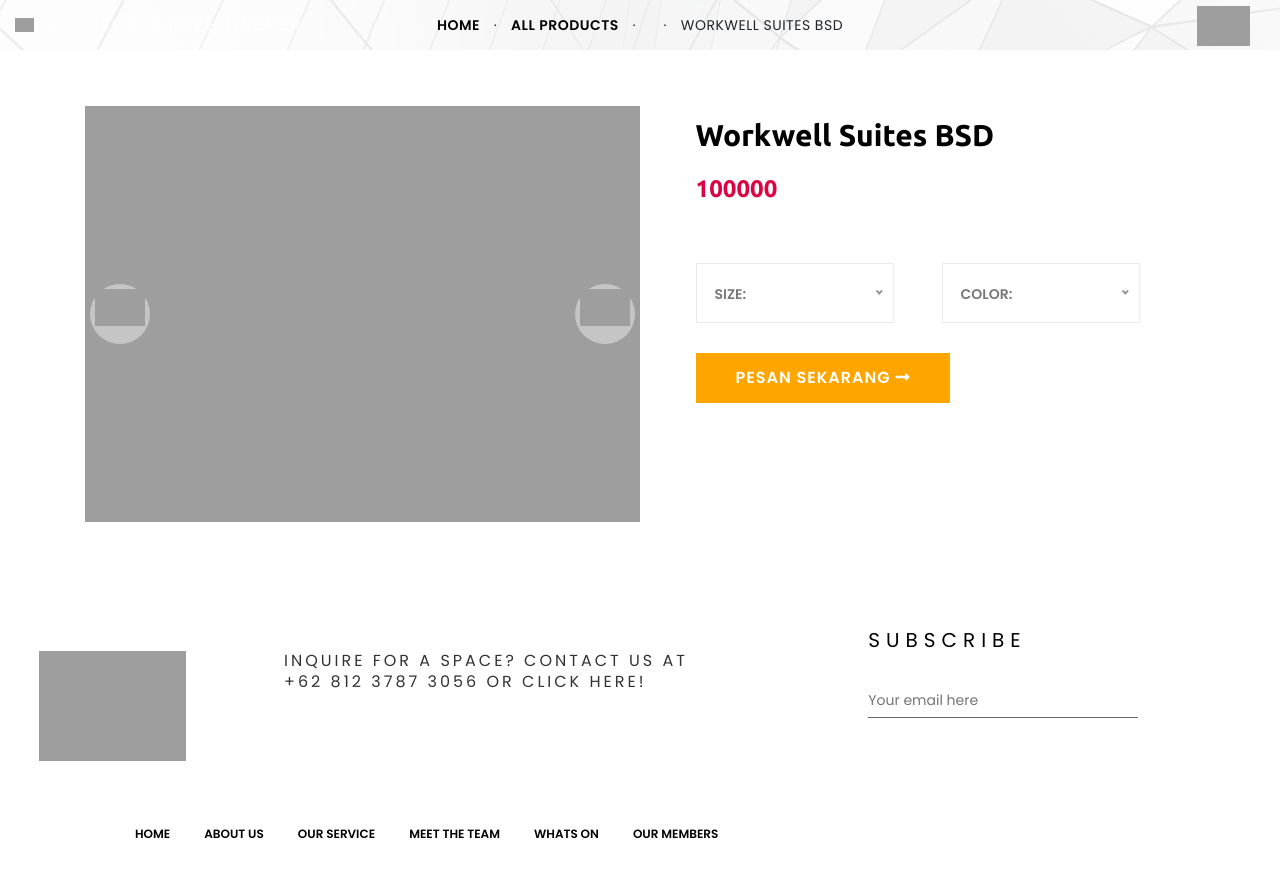
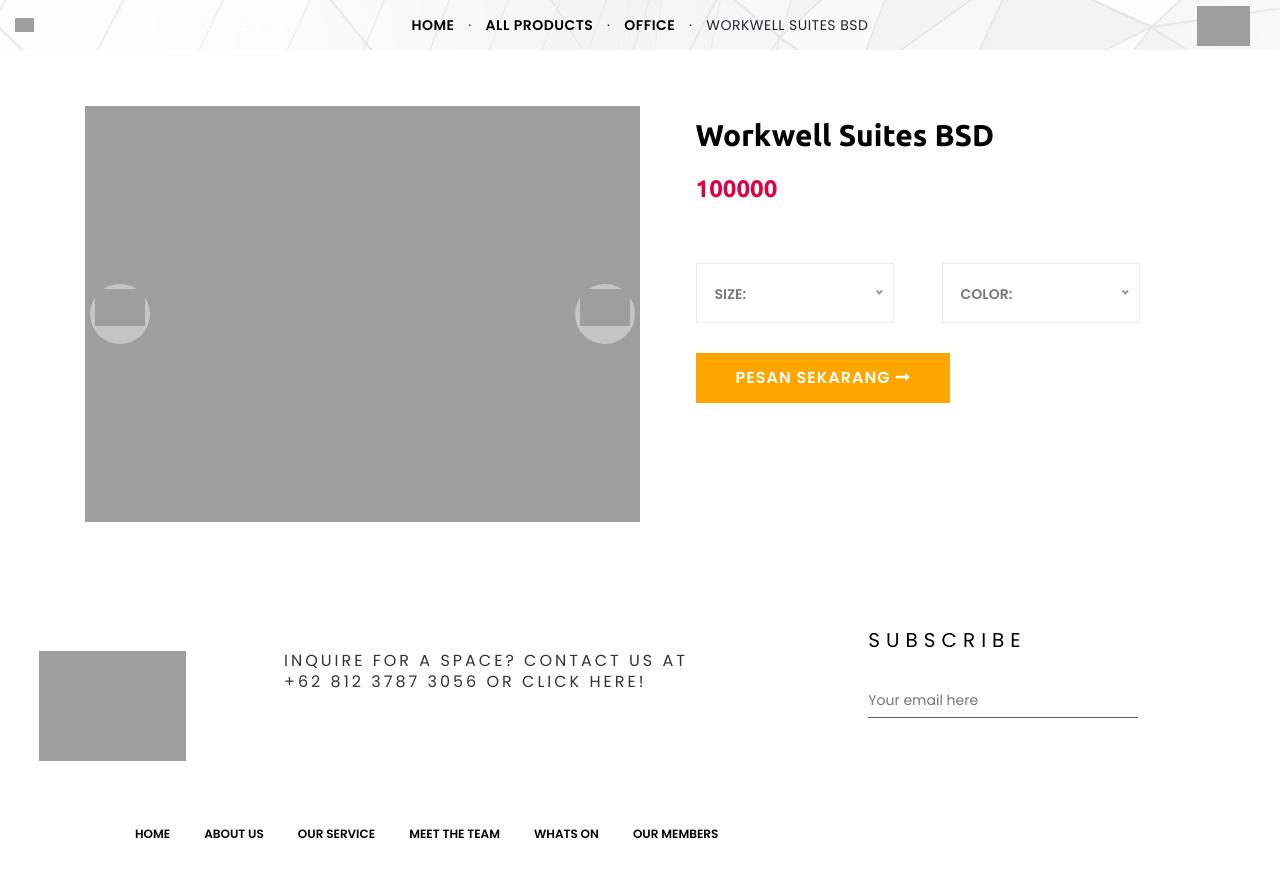
Before and after one commit to kemtol/wellspace, a Jekyll site: the page built from _product/workwell-suites-bsd.markdown, in a window 1280 px wide and 932 px high. Shown: the top 878 px of the window. Built offline with Jekyll 4.4.1, drawn with Linux system fonts in a browser that asks for light colours; nearby versions of some CDN libraries; library files that are not in the unit come from our copies; grey boxes are pictures that could not be loaded.

Commit message:
Updated Workwell Suites Bsd

```diff
--- a/_product/workwell-suites-bsd.markdown
+++ b/_product/workwell-suites-bsd.markdown
@@ -1,6 +1,8 @@
 ---
 title: Workwell Suites BSD
 date: 2019-03-20 16:45:00 +07:00
+categories:
+- office
 image:
 - "/uploads/workwell-suites-SCBD.jpg"
 - "/uploads/workwell-suites-SCBD.jpg"
```
